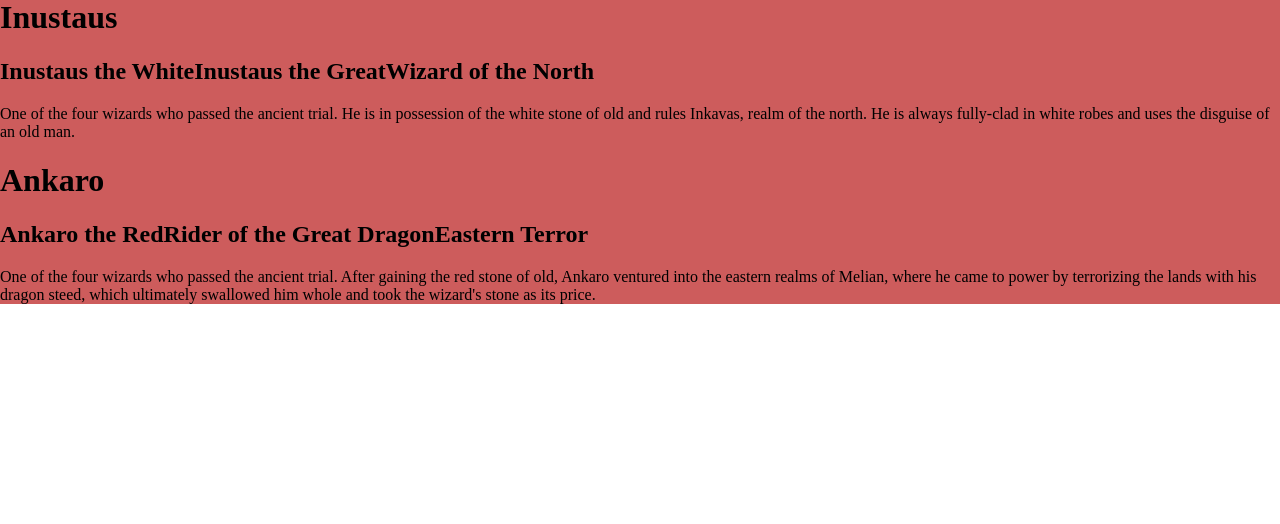
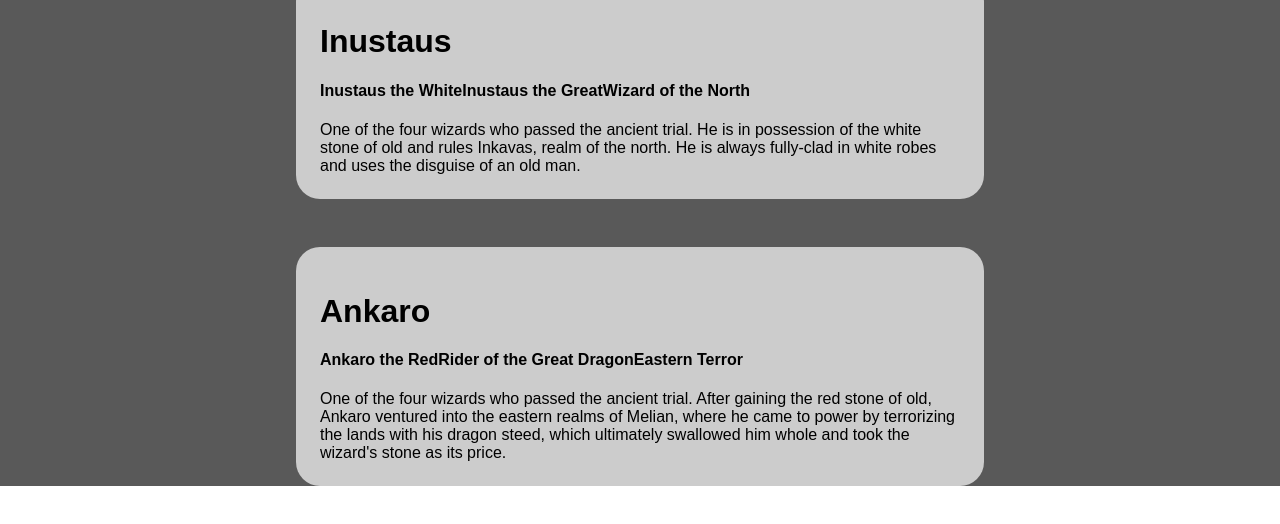
Before and after one commit to crushy99/melian, a React (Vite) app: page / in a window 1280 px wide. Shown: the top 524 px of the page. Built offline with nearby package versions, Linux system fonts and the light colour scheme.

Commit message:
add some colors and basic css

```diff
--- a/src/Lexicon.tsx
+++ b/src/Lexicon.tsx
@@ -5,18 +5,44 @@ export const Lexicon = () => {
 
     return <div
         id={"lexicon-main"}
-        css={testCss}
+        css={mainCss}
     >
         {EnglishLexicon.map((entry) => {
-            return <div>
-                <h1>{entry.name}</h1>
-                <h2>{entry.secondaryNames}</h2>
-                <text>{entry.entry}</text>
+            return <div
+                css={entryOuterCss}
+            >
+                <div
+                    css={entryInnerCss}
+                >
+                    <h1>{entry.name}</h1>
+                    <h4>{entry.secondaryNames}</h4>
+                    <text>{entry.entry}</text>
+                </div>
             </div>;
         })}
     </div>
 }
 
-const testCss = css`
-    background-color: indianred;
+const mainCss = css`
+    @import url('https://fonts.googleapis.com/css2?family=Lexend:wght@100;200;300;400;500;600;700;800;900&display=swap');
+    font-family: 'Lexend', sans-serif;
+
+    display: flex;
+    flex-direction: column;
+    gap: 48px;
+
+    background-color: #595959;
 `;
+
+const entryOuterCss = css`
+    display: flex;
+    justify-content: center;
+    width: 100%;
+`;
+
+const entryInnerCss = css`
+    width: 50%;
+    padding: 24px;
+    border-radius: 24px;
+    background-color: #cccccc;
+`;
```
